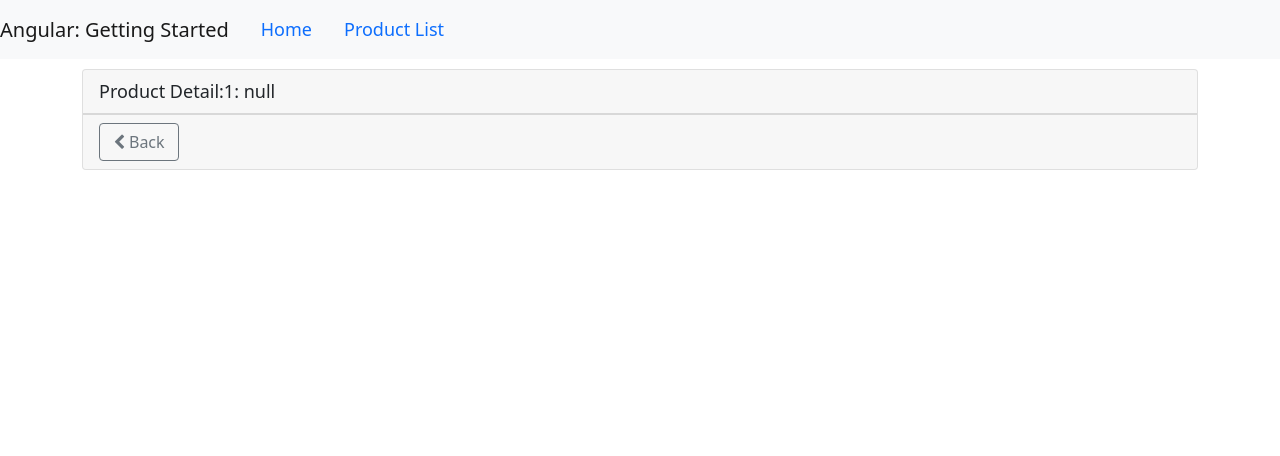
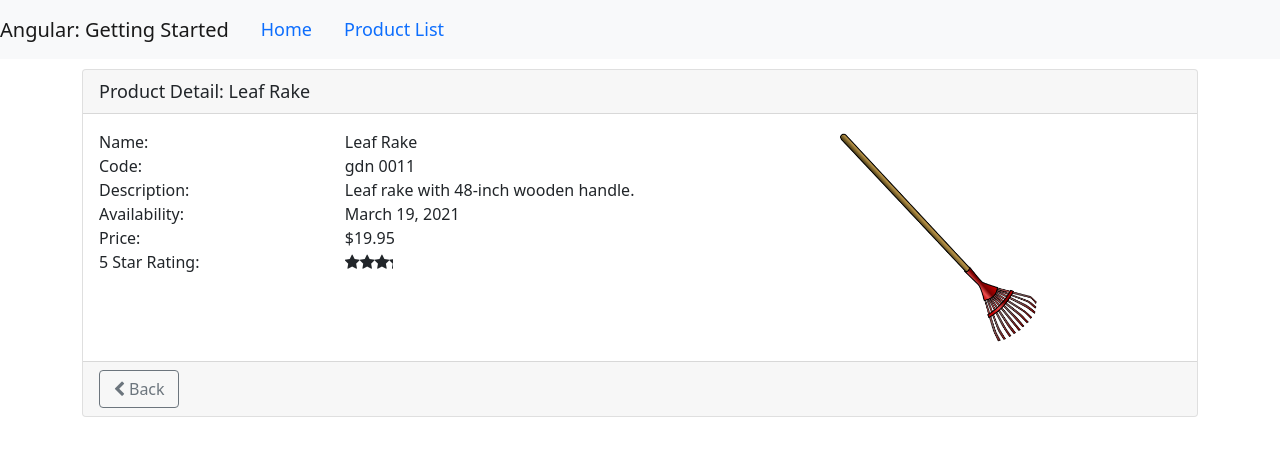
Before and after one commit to ailyfdez/angular-getting-started-pluralsight, an Angular app: page /products/1 in a window 1280 px wide. Shown: the top 456 px of the page. Built offline with nearby package versions, Linux system fonts and the light colour scheme.

Commit message:
separate in modules

```diff
--- a/src/app/products/product-detail/product-detail.component.html
+++ b/src/app/products/product-detail/product-detail.component.html
@@ -1,13 +1,62 @@
-<div class='card'>
-    <div class='card-header'>
-      {{pageTitle + ': ' + product?.productName}}
-    </div>
+<div class="card">
+  <div class="card-header">
+    {{ pageTitle + ": " + product?.productName }}
+  </div>
 
-    <div class='card-footer'>
-        <button class='btn btn-outline-secondary'
-                style='width:80px'
-                (click)='onBack()'>
-          <i class='fa fa-chevron-left'></i> Back
-        </button>
+  <div class="card-body" *ngIf="product">
+    <div class="row">
+      <div class="col-md-8">
+        <div class="row">
+          <div class="col-md-4">Name:</div>
+          <div class="col-md-8">{{ product.productName }}</div>
+        </div>
+        <div class="row">
+          <div class="col-md-4">Code:</div>
+          <div class="col-md-8">
+            {{ product.productCode | lowercase | convertToSpaces: "-" }}
+          </div>
+        </div>
+        <div class="row">
+          <div class="col-md-4">Description:</div>
+          <div class="col-md-8">{{ product.description }}</div>
+        </div>
+        <div class="row">
+          <div class="col-md-4">Availability:</div>
+          <div class="col-md-8">{{ product.releaseDate }}</div>
+        </div>
+        <div class="row">
+          <div class="col-md-4">Price:</div>
+          <div class="col-md-8">
+            {{ product.price | currency: "USD":"symbol" }}
+          </div>
+        </div>
+        <div class="row">
+          <div class="col-md-4">5 Star Rating:</div>
+          <div class="col-md-8">
+            <pm-star [rating]="product.starRating"> </pm-star>
+          </div>
+        </div>
+      </div>
+
+      <div class="col-md-4">
+        <img
+          class="center-block img-responsive"
+          [style.width.px]="200"
+          [style.margin.px]="2"
+          [src]="product.imageUrl"
+          [title]="product.productName"
+        />
       </div>
     </div>
+  </div>
+
+  <div class="card-footer">
+    <button
+      class="btn btn-outline-secondary"
+      style="width: 80px"
+      (click)="onBack()"
+    >
+      <i class="fa fa-chevron-left"></i> Back
+    </button>
+  </div>
+</div>
--- a/src/app/products/product-detail/product-detail.component.ts
+++ b/src/app/products/product-detail/product-detail.component.ts
@@ -1,6 +1,7 @@
 import { Component, OnInit } from '@angular/core';
 import { ActivatedRoute, Router } from '@angular/router';
 import { IProduct } from '../product';
+import { ProductService } from '../product.service';
 
 @Component({
   selector: 'pm-product-detail',
@@ -12,11 +13,23 @@ export class ProductDetailComponent implements OnInit {
   errorMessage = '';
   product: IProduct | undefined;
 
-  constructor(private route: ActivatedRoute, private router: Router,) { }
+  constructor(private route: ActivatedRoute,
+    private router: Router,
+    private productService: ProductService) {
+  }
 
   ngOnInit(): void {
     const id = Number(this.route.snapshot.paramMap.get('id'));
-    this.pageTitle += `:${id}`;
+    if (id) {
+      this.getProduct(id);
+    }
+  }
+
+  getProduct(id: number): void {
+    this.productService.getProduct(id).subscribe({
+      next: product => this.product = product,
+      error: err => this.errorMessage = err
+    });
   }
 
   onBack(): void {
--- a/src/app/shared/star.component.html
+++ b/src/app/shared/star/star.component.html
@@ -4,7 +4,7 @@
   [title]="rating"
   (click)="onClick()"
 >
-  <div style="width: 200px">
+  <div style="width: 75px">
     <span class="fa fa-star"></span>
     <span class="fa fa-star"></span>
     <span class="fa fa-star"></span>
--- a/src/app/shared/star.component.ts
+++ b/src/app/shared/star/star.component.ts
@@ -10,10 +10,10 @@ export class StarComponent implements OnChanges {
     @Output() ratingClicked: EventEmitter<string> =
         new EventEmitter<string>();
 
-    cropWidth: number = 200;
+    cropWidth: number = 75;
 
     ngOnChanges(): void {
-        this.cropWidth = this.rating * 200 / 5;
+        this.cropWidth = this.rating * 75 / 5;
     }
 
     onClick(): void {
```
Also changed, not shown: src/app/app.module.ts (+3 -14 lines), src/app/products/products.module.ts (added, +24 -0 lines), src/app/shared/shared.module.ts (added, +19 -0 lines), src/app/shared/star/star.component.css (renamed from src/app/shared/star.component.css).
